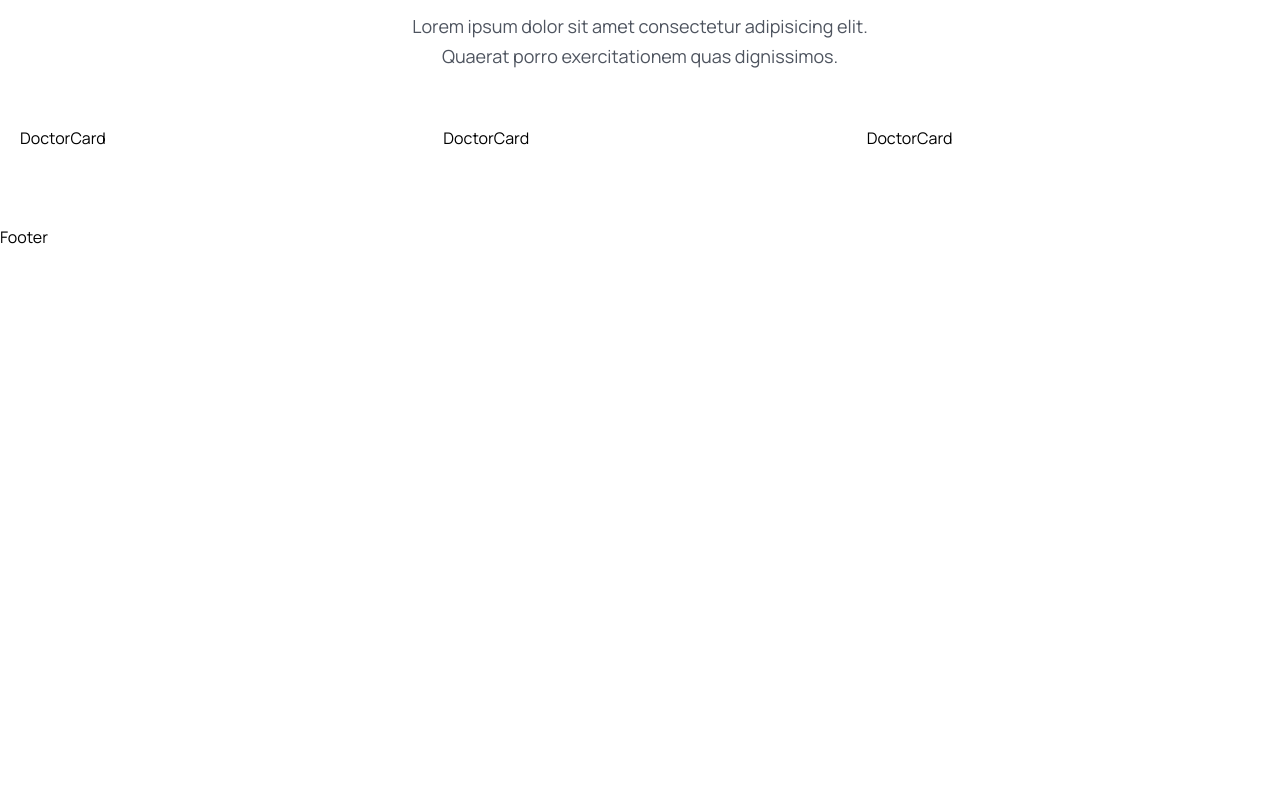
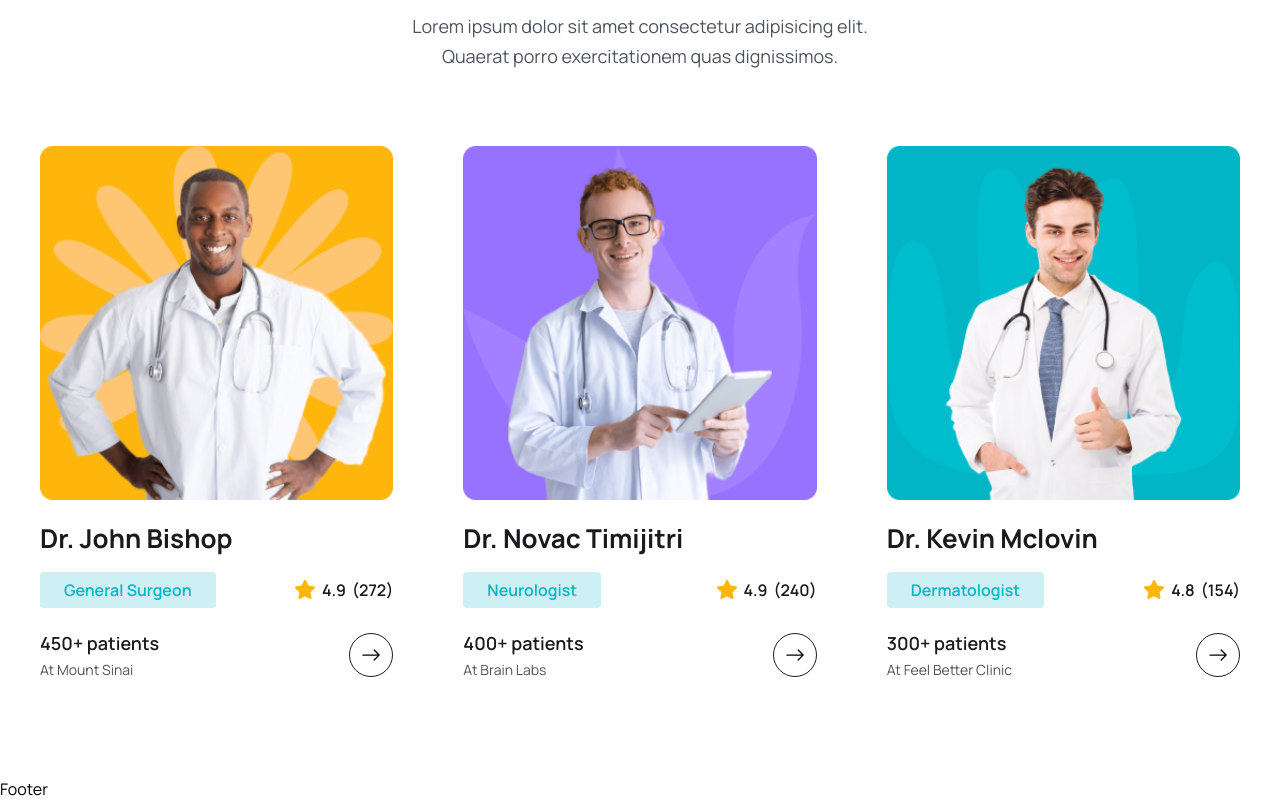
Before and after one commit to rdsingh120/Appointment-Booking-App, a React (Vite) app in the folder frontend/: page / in a window 1280 px wide. Shown: the part 4080-4881 px from the top of the page. Before the commit the page ends 4329 px from the top, so only its background shows below. Built offline with nearby package versions, Linux system fonts and the light colour scheme.

Commit message:
complete doctors section

```diff
--- a/frontend/src/assets/data/doctors.js
+++ b/frontend/src/assets/data/doctors.js
@@ -7,30 +7,30 @@
     id: "01",
     name: "Dr. John Bishop",
     specialty: "General Surgeon",
-    avgRating: 4.8,
+    avgRating: 4.9,
     totalRating: 272,
     photo: doctorImg01,
-    totalPatients: 1500,
+    totalPatients: 450,
     hospital: "Mount Sinai",
   },
   {
     id: "02",
     name: "Dr. Novac Timijitri",
     specialty: "Neurologist",
-    avgRating: 4.8,
-    totalRating: 272,
+    avgRating: 4.9,
+    totalRating: 240,
     photo: doctorImg02,
-    totalPatients: 1500,
+    totalPatients: 400,
     hospital: "Brain Labs",
   },
   {
     id: "03",
-    name: "Dr. Mohamad Mclovin",
+    name: "Dr. Kevin Mclovin",
     specialty: "Dermatologist",
     avgRating: 4.8,
-    totalRating: 272,
+    totalRating: 154,
     photo: doctorImg03,
-    totalPatients: 1500,
+    totalPatients: 300,
     hospital: "Feel Better Clinic",
   },
 ];
--- a/frontend/src/components/Doctors/DoctorCard.jsx
+++ b/frontend/src/components/Doctors/DoctorCard.jsx
@@ -1,6 +1,62 @@
-const DoctorCard = ({doctor}) => {
+import startIcon from '../../assets/images/Star.png'
+import { Link } from 'react-router-dom'
+import { BsArrowRight } from 'react-icons/bs'
+
+const DoctorCard = ({ doctor }) => {
+  const {
+    name,
+    avgRating,
+    totalRating,
+    photo,
+    specialty,
+    totalPatients,
+    hospital,
+  } = doctor
+
   return (
-    <div>DoctorCard</div>
+    <div className="p-3 lg:p-5">
+      <div className="">
+        <img className="w-full" src={photo} alt={name} />
+      </div>
+
+      <h2 className="text-[18px] leading-[30px] lg:text-[26px] lg:leading-9 text-headingColor font-[700] mt-3 lg:mt-5">
+        {name}
+      </h2>
+
+      <div className="mt-2 lg:mt-4 flex items-center justify-between">
+        <span className="bg-[#CCF0F3] text-irisBlueColor py-1 px-2 lg:px-6 text-[12px] leading-4 lg:text-[16px] lg:leading-7 font-semibold rounded">
+          {specialty}
+        </span>
+        <div className="flex items-center gap-[6px]">
+          <span className="flex items-center gap-[6px] text-[14px] leading-6 lg:text-[16px] lg:leading-7 font-semibold text-headingColor">
+            <img src={startIcon} alt="" />
+            {avgRating}
+          </span>
+          <span className="text-[14px] leading-6 lg:text-[16px] lg:leading-7 font-semibold text-headingColor">
+            ({totalRating})
+          </span>
+        </div>
+      </div>
+
+      <div className="mt-[18px] lg:mt-5 flex items-center justify-between">
+        <div className="">
+          <h3 className="text-[16px] leading-7 lg:text-[18px] lg:leading-[30px] font-semibold text-headingColor">
+            {totalPatients}+ patients
+          </h3>
+          <p className="text-[14px] leading-6 font-[400] text-textColor">
+            At {hospital}
+          </p>
+        </div>
+
+        <Link
+          to="/doctors"
+          className="w-[44px] h-[44px] rounded-full border border-solid border-[#181A1E]
+          flex items-center justify-center group hover:bg-primaryColor hover:border-none"
+        >
+          <BsArrowRight className="group-hover:text-white w-6 h-5" />
+        </Link>
+      </div>
+    </div>
   )
 }
 export default DoctorCard
--- a/frontend/src/components/Doctors/DoctorList.jsx
+++ b/frontend/src/components/Doctors/DoctorList.jsx
@@ -6,8 +6,8 @@
     <div
       className="grid grid-cols-1 sm:grid-cols-2 md:grid-cols-3 gap-5 lg:gap-[30px] mt-[30px] lg:mt-[55px]"
     >
-      {doctors.map((doctor, index) => (
-        <DoctorCard key={index} doctor={doctor} />
+      {doctors.map((doctor) => (
+        <DoctorCard key={doctor.id} doctor={doctor} />
       ))}
     </div>
   )
```
